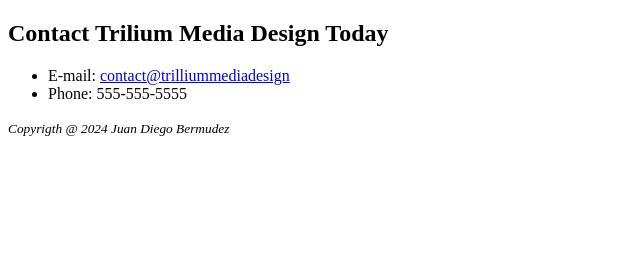
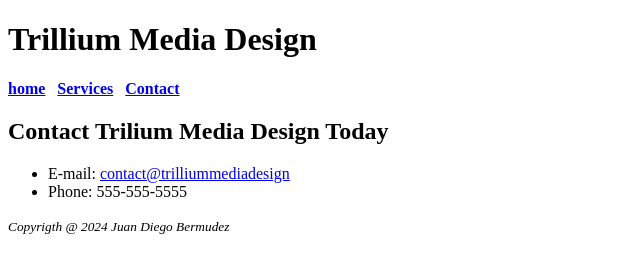
Before and after one commit to juanbermudez-1/Chapter_2, a plain HTML site: page contact.html in a window 1280 px wide. Shown: the whole page, without its empty margins (0-640 px from the left). Drawn offline with Linux system fonts and the light colour scheme.

Commit message:
finished hopefully

```diff
--- a/contact.html
+++ b/contact.html
@@ -6,6 +6,16 @@
     <title>Trilium Media Design</title>
 </head>
 <body>
+
+    <h1>Trillium Media Design</h1>
+    <nav>
+        <b>
+            <a href="index.html">home</a> &nbsp;
+            <a href="services.html">Services</a> &nbsp;
+            <a href="contact.html">Contact</a>&nbsp;
+        </b>
+    </nav>
+
     <h2>Contact Trilium Media Design Today</h2>
     <ul>
         <li>E-mail:
```
